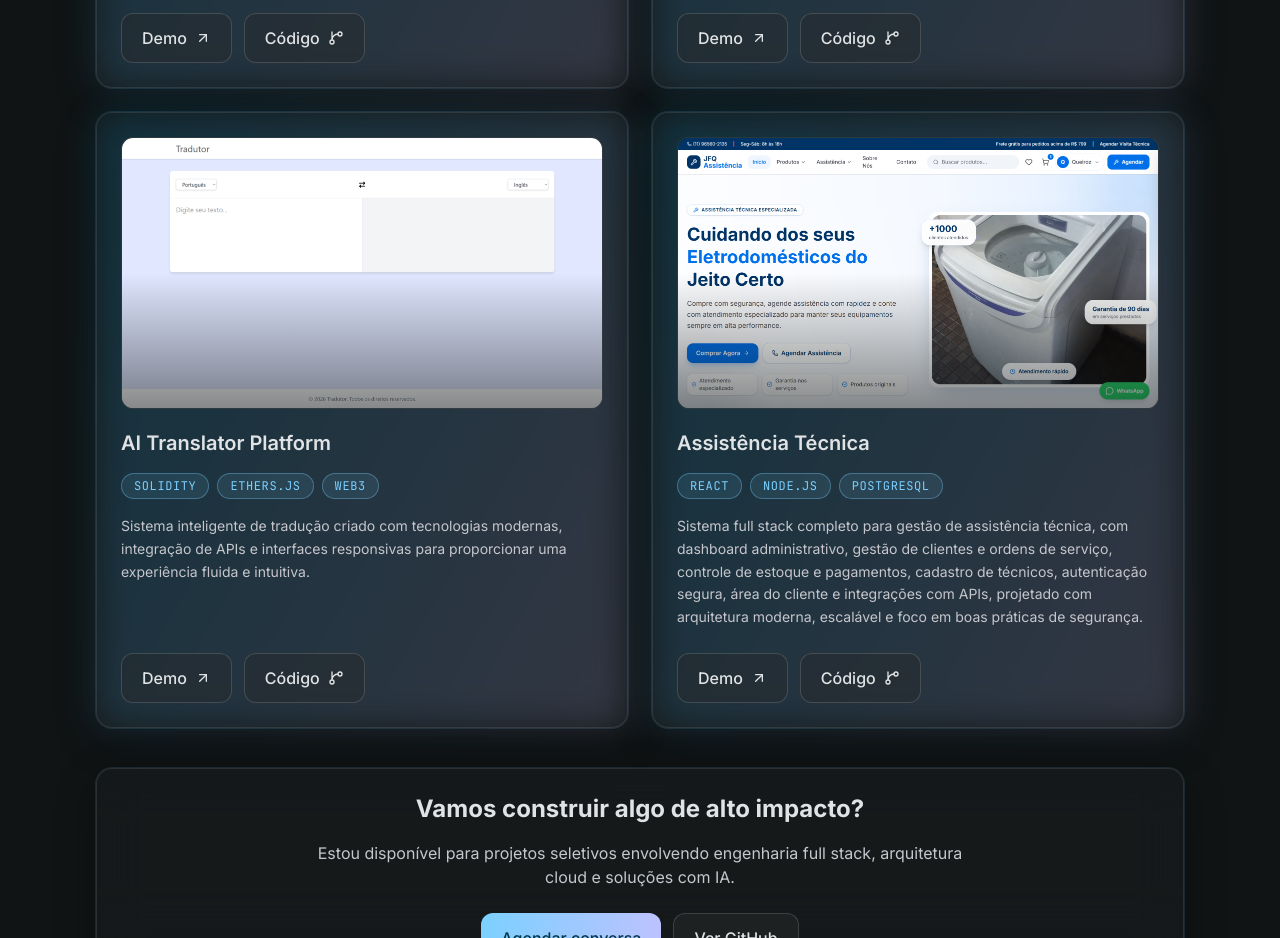
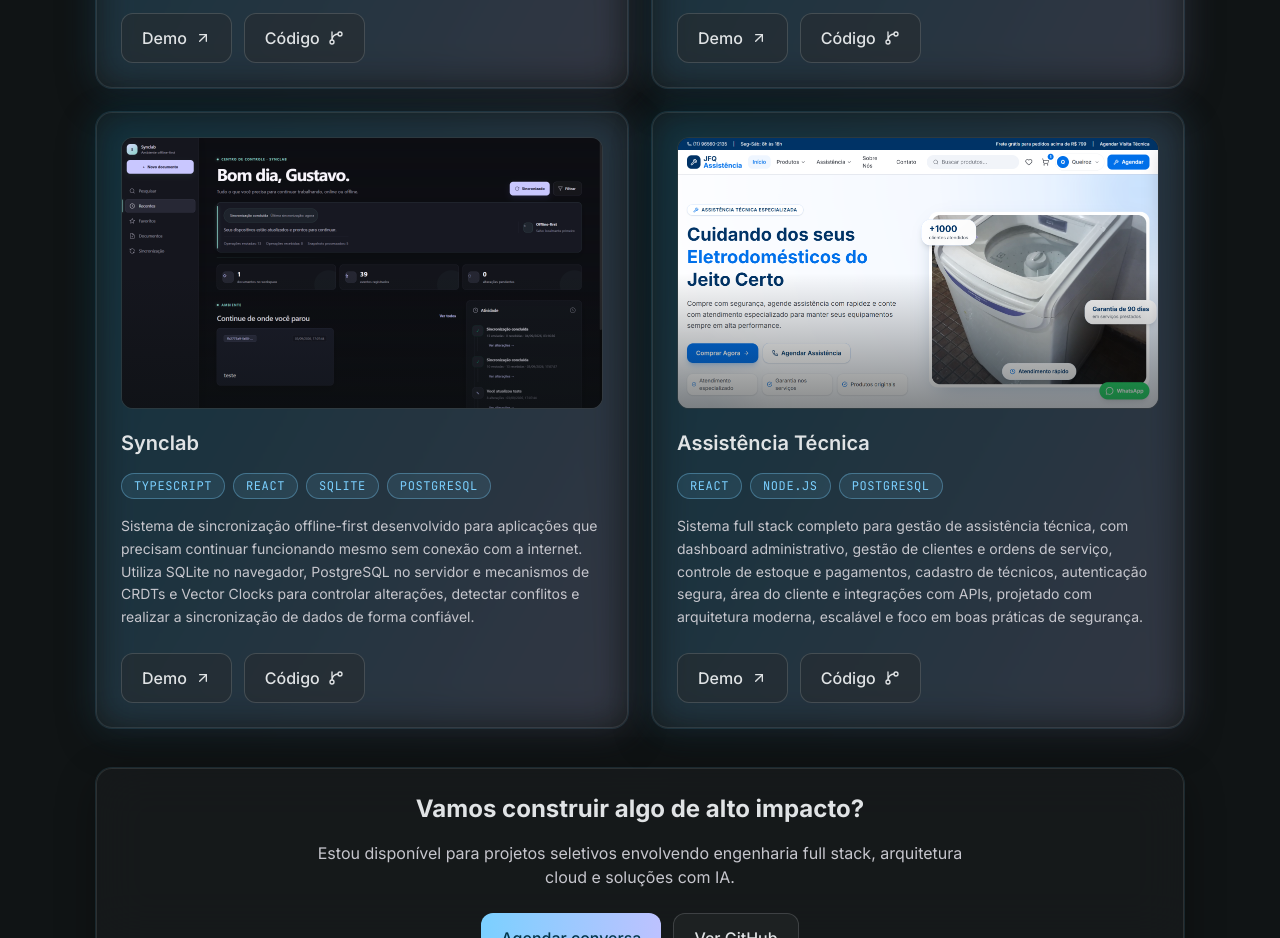
Before and after one commit to QueirozMoura/portfolio, a React (Vite) app: page / in a window 1280 px wide. Shown: the part 2380-3318 px from the top of the page. Built offline with nearby package versions, Linux system fonts and the light colour scheme.

Commit message:
Adiciona Synclab aos projetos em destaque

```diff
--- a/src/data/projects.ts
+++ b/src/data/projects.ts
@@ -33,15 +33,15 @@ export const projects: Project[] = [
     codeUrl: '#',
   },
   {
-    title: 'AI Translator Platform',
-    tags: ['Solidity', 'Ethers.js', 'Web3'],
+    title: 'Synclab',
+    tags: ['TypeScript', 'React', 'SQLite', 'PostgreSQL'],
     description:
-      'Sistema inteligente de tradução criado com tecnologias modernas, integração de APIs e interfaces responsivas para proporcionar uma experiência fluida e intuitiva.',
-    image: '/projeto-2.png',
-    imageAlt: 'Preview do projeto AI Translator Platform',
-    demoUrl: 'https://queirozmoura.github.io/tradutor/',
+      'Sistema de sincronização offline-first desenvolvido para aplicações que precisam continuar funcionando mesmo sem conexão com a internet. Utiliza SQLite no navegador, PostgreSQL no servidor e mecanismos de CRDTs e Vector Clocks para controlar alterações, detectar conflitos e realizar a sincronização de dados de forma confiável.',
+    image: '/projeto-3.png',
+    imageAlt: 'Preview do projeto Synclab',
+    demoUrl: '#',
     demoTarget: '_blank',
-    codeUrl: '#',
+    codeUrl: 'https://github.com/QueirozMoura/synclab',
   },
   {
     title: 'Assistência Técnica',
```
Also changed, not shown: public/projeto-2.png (deleted), public/projeto-3.png.
